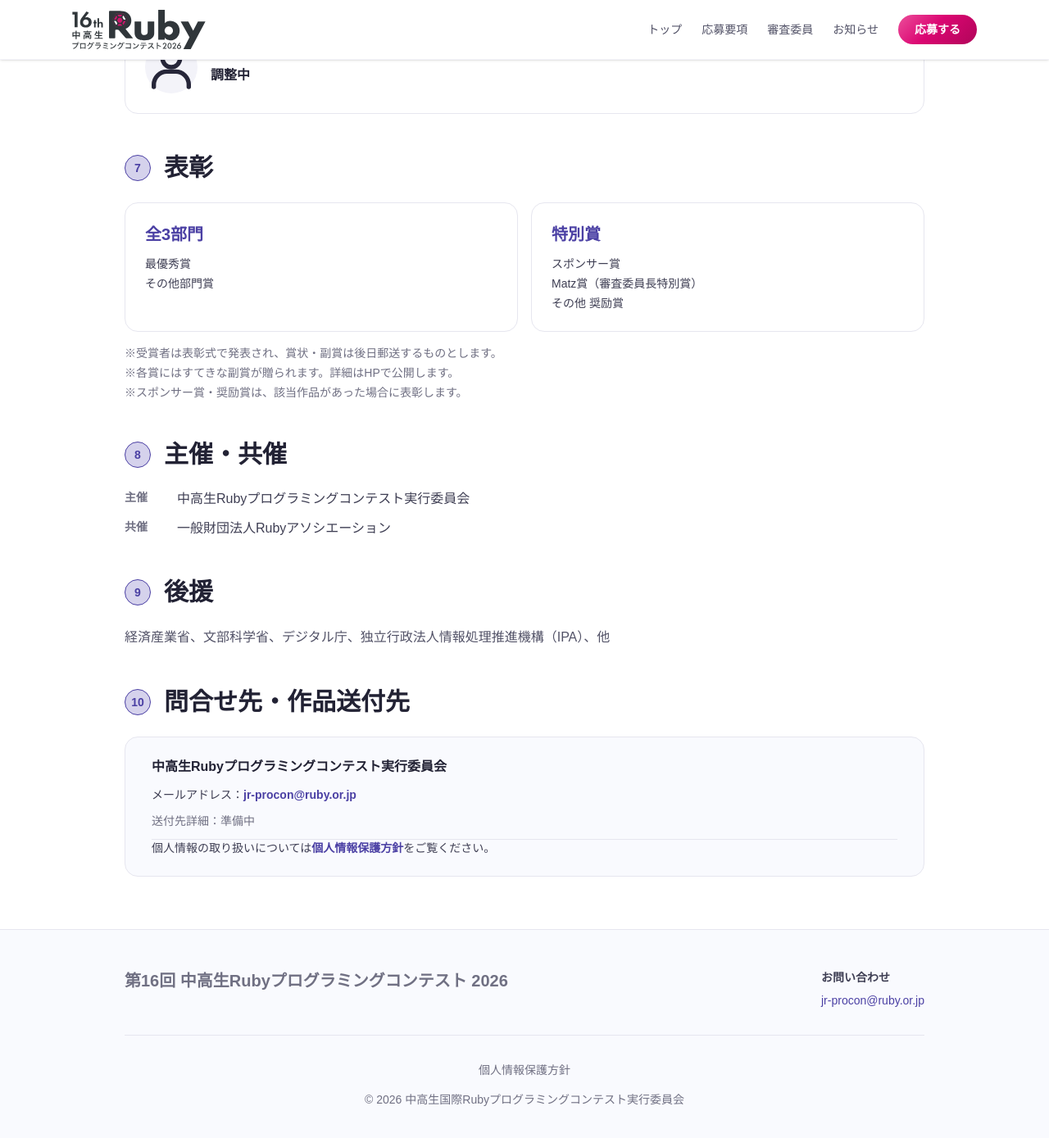
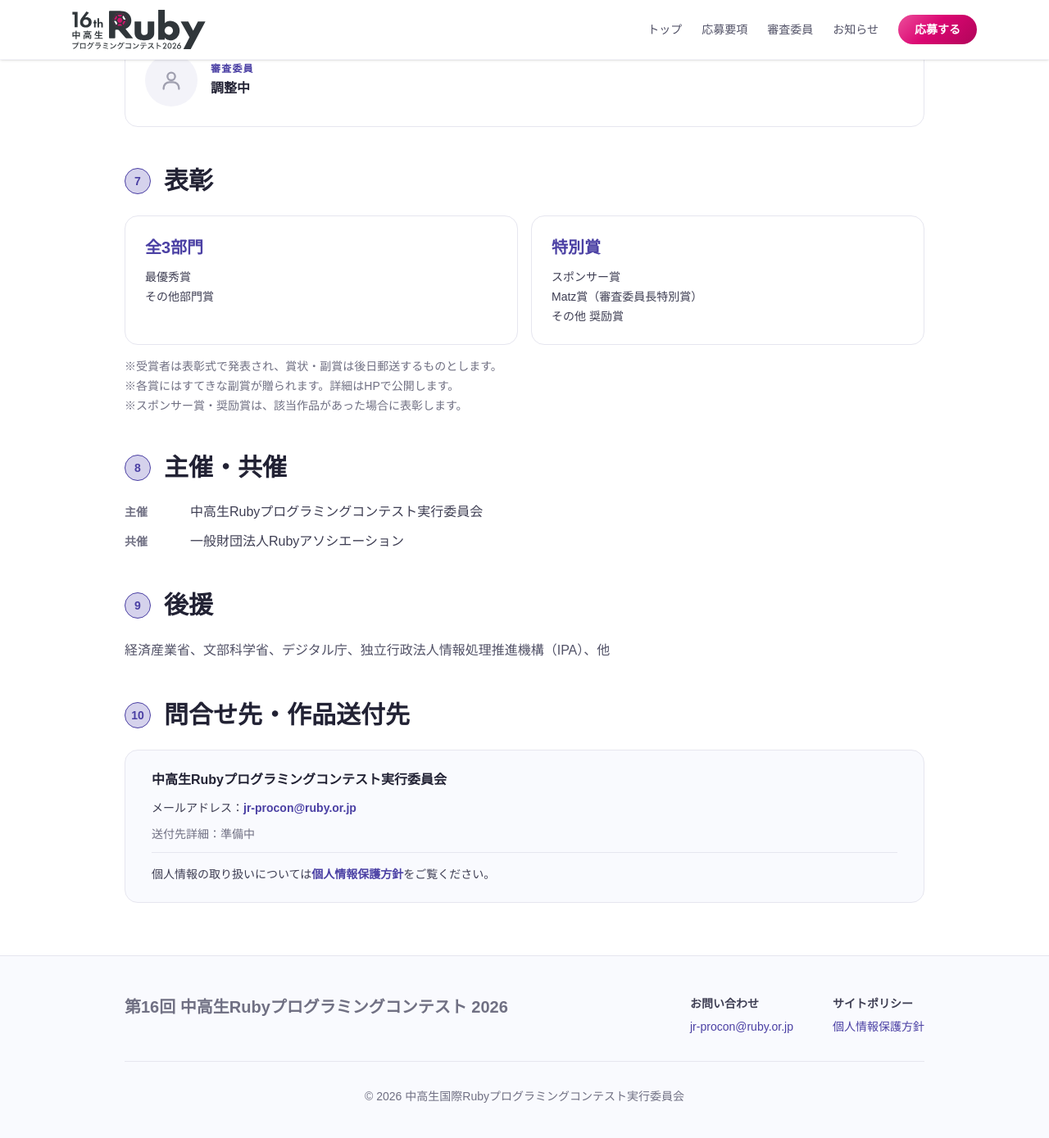
Before and after one commit to ruby-procon-net/ruby-procon-net-2026, a Jekyll site: the page built from entry.html, in a window 1280 px wide and 1400 px high, scrolled down 5923 px. Shown: the top 1389 px of the window at 82% size. Built offline with Jekyll 4.4.1, drawn with Linux system fonts in a browser that asks for light colours.

Commit message:
プライバシーポリシー追加、それに伴う変更

```diff
--- a/_includes/footer.html
+++ b/_includes/footer.html
@@ -5,15 +5,18 @@
         <p class="font-black text-xl mb-2 text-gray-500">第16回 中高生Rubyプログラミングコンテスト 2026</p>
 
       </div>
-      <address class="a--footer-contact text-sm not-italic">
-        <h2 class="text-gray-700 font-semibold text-sm mb-2">お問い合わせ</h2>
-        <a href="mailto:jr-procon@ruby.or.jp" class="text-grape hover:text-grape-dark transition-colors">jr-procon@ruby.or.jp</a>
-      </address>
+      <div class="a--footer-info flex flex-col sm:flex-row gap-8 sm:gap-12">
+        <address class="a--footer-contact text-sm not-italic">
+          <h2 class="text-gray-700 font-semibold text-sm mb-2">お問い合わせ</h2>
+          <a href="mailto:jr-procon@ruby.or.jp" class="text-grape hover:text-grape-dark transition-colors">jr-procon@ruby.or.jp</a>
+        </address>
+        <nav class="a--footer-nav text-sm">
+          <h2 class="text-gray-700 font-semibold text-sm mb-2">サイトポリシー</h2>
+          <a href="{{ "/privacy/" | relative_url }}" class="text-grape hover:text-grape-dark transition-colors">個人情報保護方針</a>
+        </nav>
+      </div>
     </div>
     <div class="a--footer-copyright border-t border-gray-200 mt-8 pt-8 text-sm text-center text-gray-500">
-      <nav class="a--footer-nav mb-4">
-        <a href="{{ "/privacy/" | relative_url }}" class="hover:text-grape transition-colors">個人情報保護方針</a>
-      </nav>
       <p>&copy; 2026 中高生国際Rubyプログラミングコンテスト実行委員会</p>
     </div>
   </div>
--- a/assets/main.css
+++ b/assets/main.css
@@ -11,6 +11,7 @@
     --color-gray-100: oklch(0.967 0.008 285);
     --color-gray-200: oklch(0.928 0.012 285);
     --color-gray-300: oklch(0.872 0.016 285);
+    --color-gray-400: oklch(0.707 0.024 285);
     --color-gray-500: oklch(0.551 0.030 285);
     --color-gray-600: oklch(0.446 0.034 285);
     --color-gray-700: oklch(0.373 0.036 285);
@@ -993,12 +994,18 @@
   .h-6 {
     height: calc(var(--spacing) * 6);
   }
+  .h-7 {
+    height: calc(var(--spacing) * 7);
+  }
   .h-8 {
     height: calc(var(--spacing) * 8);
   }
   .h-12 {
     height: calc(var(--spacing) * 12);
   }
+  .h-14 {
+    height: calc(var(--spacing) * 14);
+  }
   .h-16 {
     height: calc(var(--spacing) * 16);
   }
@@ -1044,11 +1051,17 @@
   .w-6 {
     width: calc(var(--spacing) * 6);
   }
+  .w-7 {
+    width: calc(var(--spacing) * 7);
+  }
   .w-8 {
     width: calc(var(--spacing) * 8);
   }
   .w-12 {
     width: calc(var(--spacing) * 12);
+  }
+  .w-14 {
+    width: calc(var(--spacing) * 14);
   }
   .w-16 {
     width: calc(var(--spacing) * 16);
@@ -1289,6 +1302,12 @@
   .border-grape {
     border-color: var(--color-grape);
   }
+  .border-grape\/20 {
+    border-color: color-mix(in srgb, #4b40a4 20%, transparent);
+    @supports (color: color-mix(in lab, red, red)) {
+      border-color: color-mix(in oklab, var(--color-grape) 20%, transparent);
+    }
+  }
   .border-gray-100 {
     border-color: var(--color-gray-100);
   }
@@ -1430,11 +1449,17 @@
   .py-20 {
     padding-block: calc(var(--spacing) * 20);
   }
+  .pt-4 {
+    padding-top: calc(var(--spacing) * 4);
+  }
   .pt-8 {
     padding-top: calc(var(--spacing) * 8);
   }
   .pr-6 {
     padding-right: calc(var(--spacing) * 6);
+  }
+  .pb-2 {
+    padding-bottom: calc(var(--spacing) * 2);
   }
   .pb-6 {
     padding-bottom: calc(var(--spacing) * 6);
@@ -1545,6 +1570,9 @@
     @supports (color: color-mix(in lab, red, red)) {
       color: color-mix(in oklab, var(--color-gray-300) 70%, transparent);
     }
+  }
+  .text-gray-400 {
+    color: var(--color-gray-400);
   }
   .text-gray-500 {
     color: var(--color-gray-500);
@@ -1761,6 +1789,16 @@
       flex-direction: row;
     }
   }
+  .sm\:gap-4 {
+    @media (width >= 40rem) {
+      gap: calc(var(--spacing) * 4);
+    }
+  }
+  .sm\:gap-12 {
+    @media (width >= 40rem) {
+      gap: calc(var(--spacing) * 12);
+    }
+  }
   .sm\:border-r {
     @media (width >= 40rem) {
       border-right-style: var(--tw-border-style);
@@ -1770,6 +1808,11 @@
   .sm\:p-10 {
     @media (width >= 40rem) {
       padding: calc(var(--spacing) * 10);
+    }
+  }
+  .sm\:pt-0\.5 {
+    @media (width >= 40rem) {
+      padding-top: calc(var(--spacing) * 0.5);
     }
   }
   .sm\:text-5xl {
--- a/entry.html
+++ b/entry.html
@@ -363,7 +363,7 @@
         メールアドレス：<a href="mailto:jr-procon@ruby.or.jp" class="text-grape font-semibold hover:text-grape-dark transition-colors">jr-procon@ruby.or.jp</a>
       </p>
       <p class="text-gray-500 text-sm">送付先詳細：準備中</p>
-      <p class="text-gray-700 text-sm pt-2 border-t border-gray-200">
+      <p class="text-gray-700 text-sm pt-4 border-t border-gray-200">
         個人情報の取り扱いについては<a href="{{ "/privacy/" | relative_url }}" class="text-grape font-semibold hover:text-grape-dark transition-colors">個人情報保護方針</a>をご覧ください。
       </p>
     </div>
```
